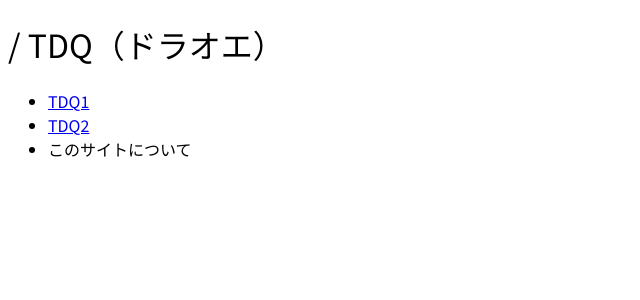
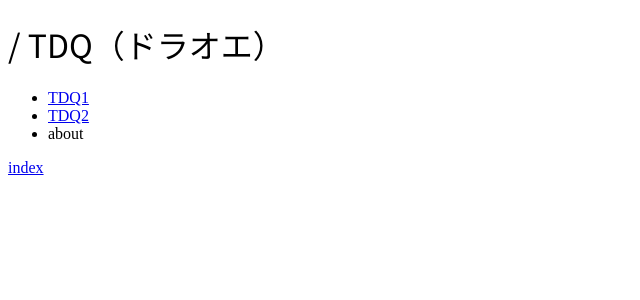
Before and after one commit to chiorex/TDQ_DATA_DAT, a Jekyll site: the page built from index.md, in a window 1280 px wide. Shown: the top 300 px of the page, without its empty margins (0-640 px from the left). Built offline with Jekyll 4.4.1, drawn with Linux system fonts in a browser that asks for light colours; some web fonts are replaced.

Commit message:
レイアウトを変更

```diff
--- a/_layouts/default.html
+++ b/_layouts/default.html
@@ -11,10 +11,11 @@
 <style>
   @import url(//fonts.googleapis.com/earlyaccess/notosansjp.css);
   @import url(//fonts.googleapis.com/css?family=Nova+Mono);
+  @import url(//fonts.googleapis.com/earlyaccess/sawarabimincho.css);
 </style>
 <style>
 body *{
-  font-family: 'Noto Sans JP', sans-serif;
+  font-family: 'Sawarabi Mincho', serif;
   font-weight: 400;
 }
 h1,h2{
@@ -24,6 +25,16 @@
 h3,h4,h5{
   font-family: 'Noto Sans JP', sans-serif;
   font-weight: 400;
+}
+em,strong{
+  font-family: 'Noto Sans JP', sans-serif;
+  font-weight: 400;
+}
+table{
+  margin-left: 50px;
+}
+p{
+  margin-left: 20px;
 }
 </style>
 <style>
@@ -40,4 +51,5 @@
     {% endif %}
   </p>
   {{ content }}
+  <div><a href="index">index</a></div>
 </div>
--- a/index.md
+++ b/index.md
@@ -5,4 +5,4 @@
 
 * [TDQ1](tdq1/)
 * [TDQ2](tdq2/)
-* このサイトについて
+* about
```
Also changed, not shown: tdq1/index.md (+3 -1 lines), tdq2/index.md (+3 -1 lines).
